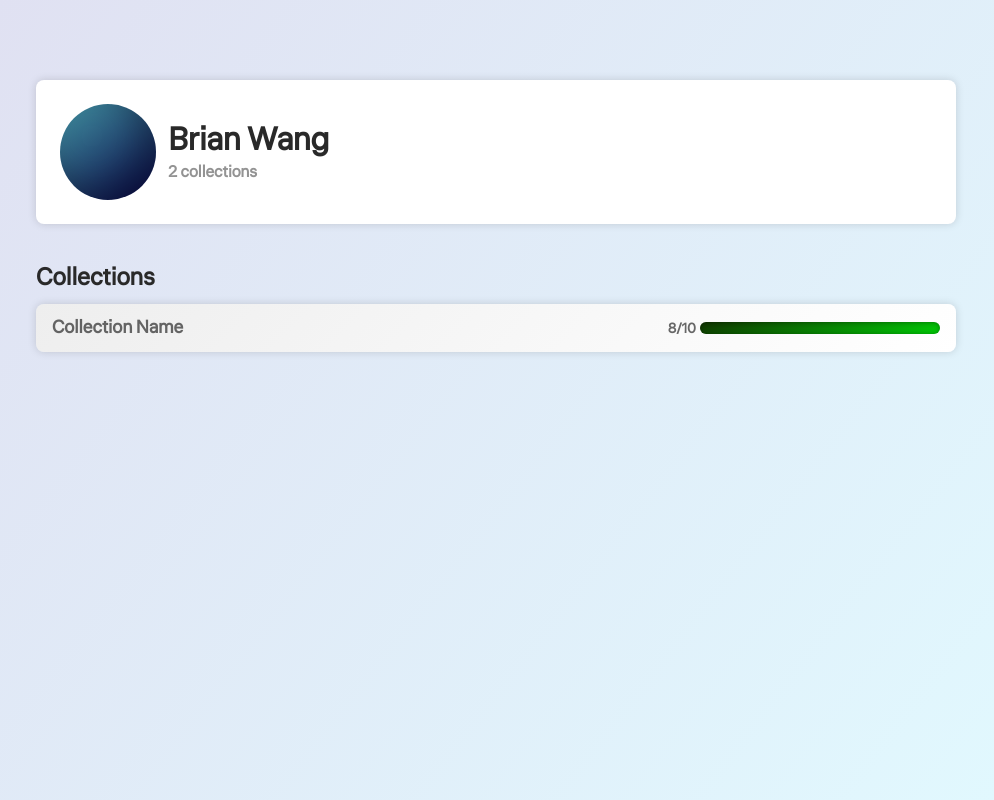
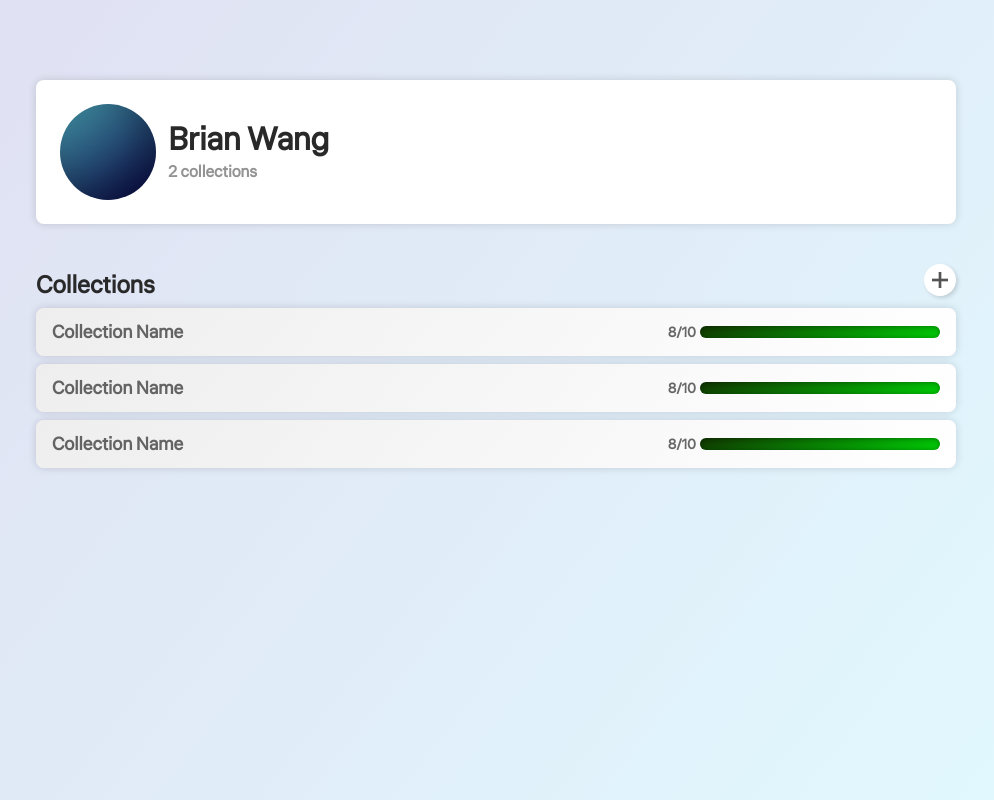
Before and after one commit to Brian-J-Wang/devcl, a React (Vite) app: page /collections in a window 1280 px wide. Shown: the whole page, without its empty margins (144-1138 px from the left). Built offline with nearby package versions, Linux system fonts and the light colour scheme.

Commit message:
feat: overlay blur when modal is opened

```diff
--- a/src/App.css
+++ b/src/App.css
@@ -38,4 +38,6 @@ p {
   font-family: liter, Helvetica, sans-serif;
   color: #292929;
   overflow: hidden;
+  filter: blur(0px);
+  transition: 0.2s -webkit-filter linear;
 }
--- a/src/App.tsx
+++ b/src/App.tsx
@@ -7,10 +7,12 @@ import SignIn from './Pages/SignIn/SignIn'
 import SignUp from './Pages/SignUp/SignUp'
 import UserCollection from './Pages/UserCollections/UserCollections'
 import UserContextProvider from './Contexts/UserContext'
+import ModalContextProvider from './Contexts/Modal/ModalContext'
 
 function App() {
   return (
-    <div className='app'>
+    <ModalContextProvider>
+      <div className='app' id='app'>
         <UserContextProvider>
         <Routes>
           <Route path='/'>
@@ -23,6 +25,7 @@ function App() {
         </Routes>
         </UserContextProvider>
       </div>
+    </ModalContextProvider>
   )
 }
 
--- a/src/Contexts/Modal/ModalContext.tsx
+++ b/src/Contexts/Modal/ModalContext.tsx
@@ -1,4 +1,4 @@
-import { createContext, ReactNode, RefObject, useEffect, useRef, useState } from "react";
+import { createContext, ReactNode, useEffect, useRef, useState } from "react";
 
 import "./modal.css"
 
--- a/src/Pages/UserCollections/CollectionCard/CollectionCard.css
+++ b/src/Pages/UserCollections/CollectionCard/CollectionCard.css
@@ -23,6 +23,7 @@
     font-size: large;
     font-weight: 700;
     opacity: 70%;
+    margin: auto 0px auto 0px;
 }
 
 .collection-card__progress-container {
--- a/src/Pages/UserCollections/UserCollections.css
+++ b/src/Pages/UserCollections/UserCollections.css
@@ -15,7 +15,7 @@
     padding: 24px;
     width: 100%;
     box-sizing: border-box;
-    background-color: white;
+    background-color: #FFF
 }
 
 .user-collection__profile-image {
@@ -48,9 +48,46 @@
 }
 
 .user-collection__header {
-    text-align: start;
+    display: flex;
+    justify-content: space-between;
+    align-items: center;
+    height: 32px;
+}
+
+.user-collection__header-title {
+    padding-top: 12px;
+    line-height: 12px;
+}
+
+.user-collection__add-collection {
+    display: flex;
+    justify-content: center;
+    align-items: center;
+    padding: 0px;
+    height: 32px;
+    width: 32px;
+    border-radius: 16px;
+    border: none;
+    background-color: white;
+    box-shadow: 2px 2px 4px rgba(0, 0, 0, 0.15);
+    transition: 0.2s ease-in-out;
+    cursor: pointer;
+}
+
+.user-collection__add-collection:hover {
+    box-sizing: border-box;
+    box-shadow: -2px -2px 4px rgba(0, 0, 0, 0.15);
+}
+
+.user-collection__add-image {
+    height: 16px;
+    width: 16px;
+    opacity: 80%;
 }
 
 .user-collection__collection-list {
+    display: flex;
+    flex-direction: column;
+    gap: 8px;
     padding: 12px 0px 12px 0px;
 }
--- a/src/Pages/UserCollections/UserCollections.tsx
+++ b/src/Pages/UserCollections/UserCollections.tsx
@@ -1,7 +1,22 @@
 import CollectionCard from "./CollectionCard/CollectionCard";
+
+import add from "../../assets/add.svg"
 import "./UserCollections.css"
+import { useContext, useState } from "react";
+import { ModalContext } from "../../Contexts/Modal/ModalContext";
 
 const UserCollection: React.FC<{}> = () => {
+    const [collections, setCollections] = useState<{}[]>([ {}, {}, {}]);
+    const modalContextConsumer = useContext(ModalContext);
+
+    const handleCardAdd = () => {
+        modalContextConsumer.setModal(
+            <div>
+                test
+            </div>
+        )
+    }
+
     return (
         <div className="user-collection">
             <div className="user-collection__profile">
@@ -13,9 +28,17 @@ const UserCollection: React.FC<{}> = () => {
                 </div>
             </div>
 
-            <h2 className="user-collection__header">Collections</h2>
+            <div className="user-collection__header">
+                <h2 className="user-collection__header-title">Collections</h2>
+                <button className="user-collection__add-collection" onClick={handleCardAdd}>
+                    <img src={add} alt="+" className="user-collection__add-image" />
+                </button>
+            </div>
+
             <div className="user-collection__collection-list">
-                <CollectionCard/>
+                {
+                    collections.map((collection) => <CollectionCard/>)
+                }
             </div>
         </div>
     )
```
Lines whose indentation alone changed are shown as unchanged.
